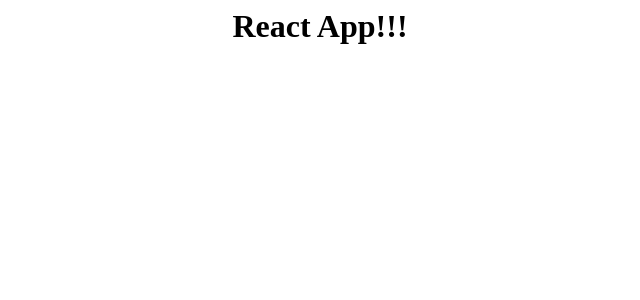
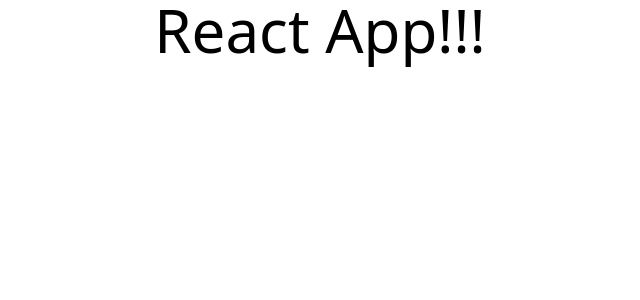
Before and after one commit to kuru-veer/react-app, a React app: page / in a window 1280 px wide. Shown: the top 300 px of the page, without its empty margins (320-960 px from the left). Built offline with nearby package versions, Linux system fonts and the light colour scheme.

Commit message:
Initial Commit

```diff
--- /dev/null
+++ b/postcss.config.js
@@ -0,0 +1,6 @@
+module.exports = {
+  plugins: {
+    tailwindcss: {},
+    autoprefixer: {},
+  },
+}
--- a/src/app.jsx
+++ b/src/app.jsx
@@ -4,7 +4,7 @@ const App = () => {
   return (
     <>
       <center>
-        <h1>
+        <h1 className="text-6xl">
           React App!!!
         </h1>
       </center>
--- a/src/index.js
+++ b/src/index.js
@@ -1,5 +1,6 @@
 import React from "react";
 import ReactDOM from "react-dom";
 import App from "./app";
+import './main.scss';
 
 ReactDOM.render(<App />, document.querySelector("#root"));
--- /dev/null
+++ b/src/main.scss
@@ -0,0 +1,3 @@
+@tailwind base;
+@tailwind components;
+@tailwind utilities;
--- /dev/null
+++ b/tailwind.config.js
@@ -0,0 +1,7 @@
+module.exports = {
+  content: ["./src/**/*.{html,js,jsx,ts,tsx}"],
+  theme: {
+    extend: {},
+  },
+  plugins: [],
+}
--- a/webpack.config.js
+++ b/webpack.config.js
@@ -22,9 +22,21 @@ module.exports = {
     module: {
         rules: [
             {
-                test: /\.(js|jsx)$/,
+                test: /\.(js|jsx|ts|tsx)$/,
                 exclude: /node_modules/,
                 use: "babel-loader",
+            },
+            {
+                test: /\.(css|scss)$/,
+                use: [
+                    'style-loader',
+                    {
+                        loader: 'css-loader', options: { importLoaders: 1 }
+                    },
+                    'postcss-loader',
+
+
+                ],
             },
         ],
     },
```
Also changed, not shown: package.json (+7 -0 lines), 1 other file (tests, documents, lock files or other folders).
